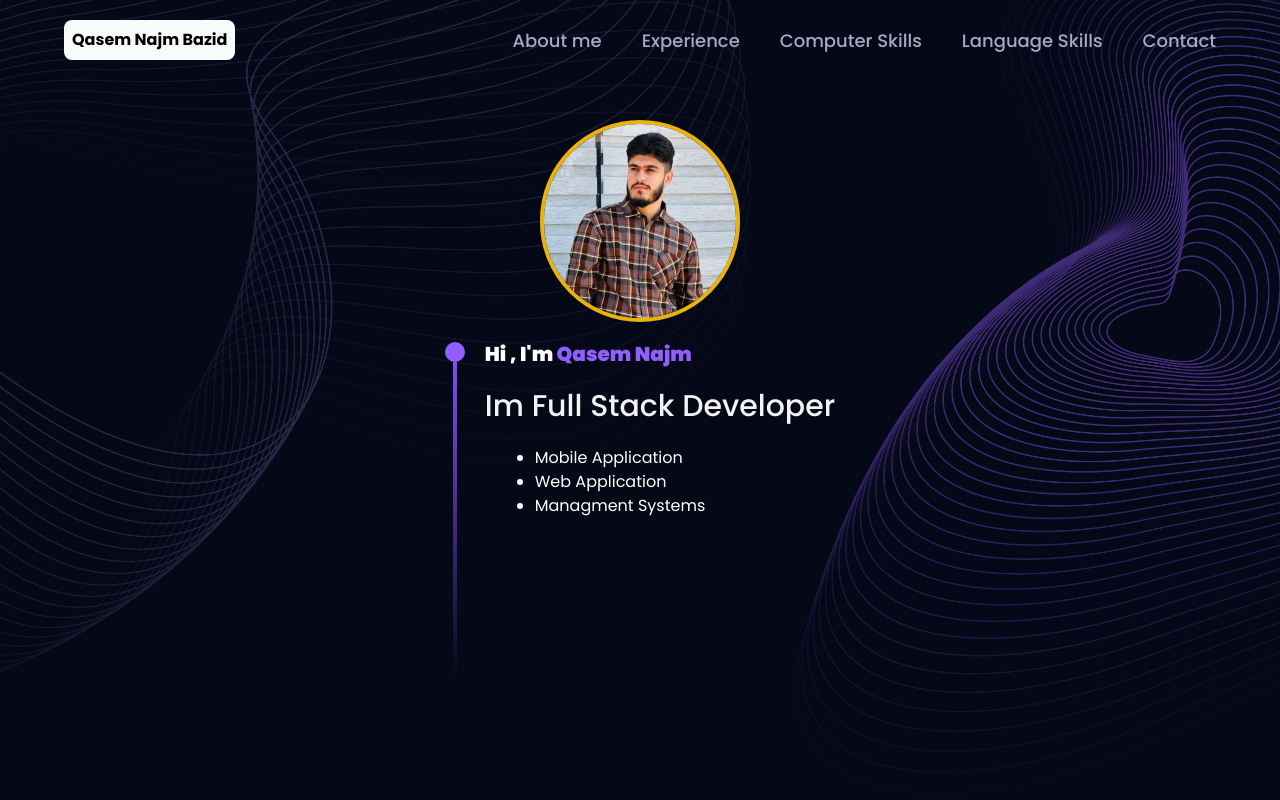
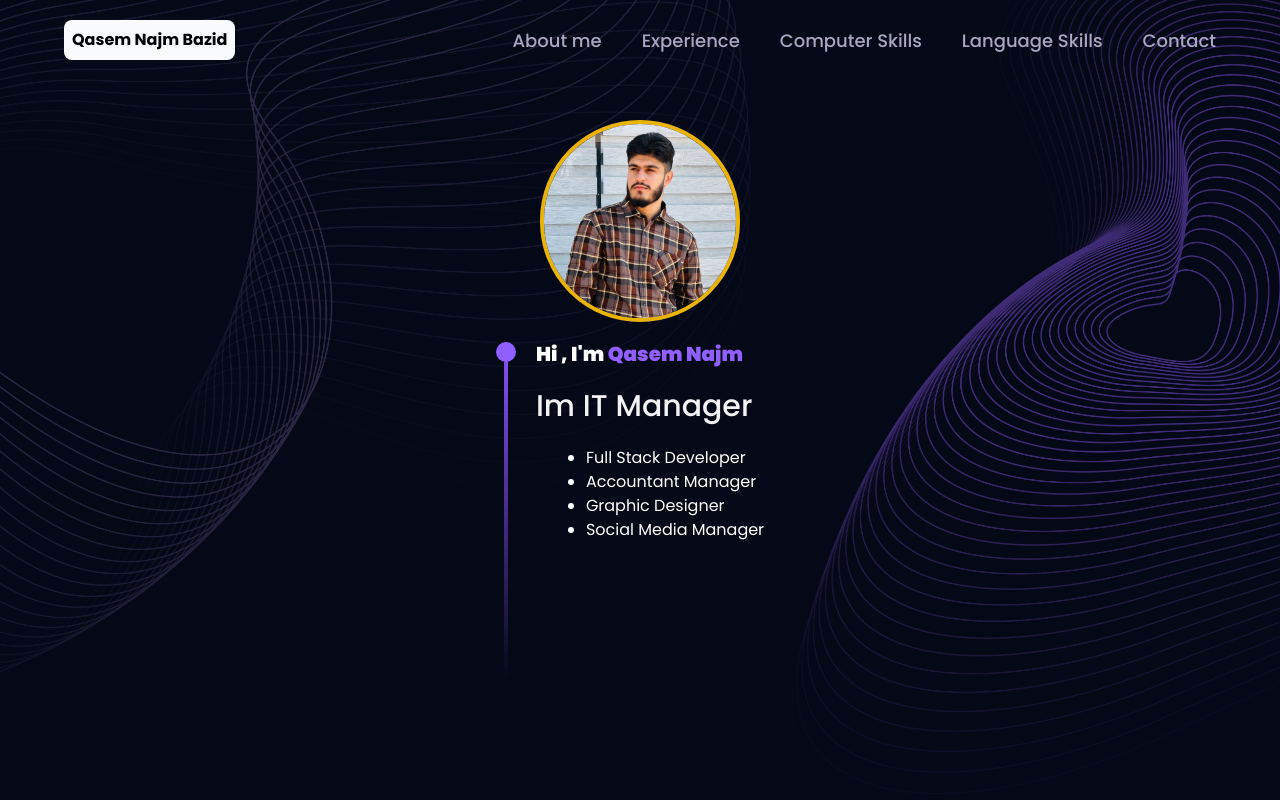
Before and after one commit to QasemPR/Qasem-Bradosti, a React (Create React App) app: page / in a window 1280 px wide. Shown: the top 800 px of the page. Built offline with nearby package versions, Linux system fonts and the light colour scheme.

Commit message:
update Hero

```diff
--- a/src/components/Hero.jsx
+++ b/src/components/Hero.jsx
@@ -24,12 +24,13 @@ const Hero = () => {
             Hi , I'm <span className="text-[#915EFF]">Qasem Najm</span>
           </h1>
           <p className={`${styles.heroSubText} mt-2 text-white-100`}>
-            Im Full Stack Developer <br className="sm:block hidden" />
+            Im IT Manager <br className="sm:block hidden" />
           </p>
           <ul style={{ listStyleType: "revert", margin: 20, marginLeft: 50 }}>
-            <li>Mobile Application</li>
-            <li>Web Application</li>
-            <li>Managment Systems</li>
+            <li>Full Stack Developer</li>
+            <li>Accountant Manager</li>
+            <li>Graphic Designer</li>
+            <li>Social Media Manager</li>
           </ul>
         </div>
       </div>
```
